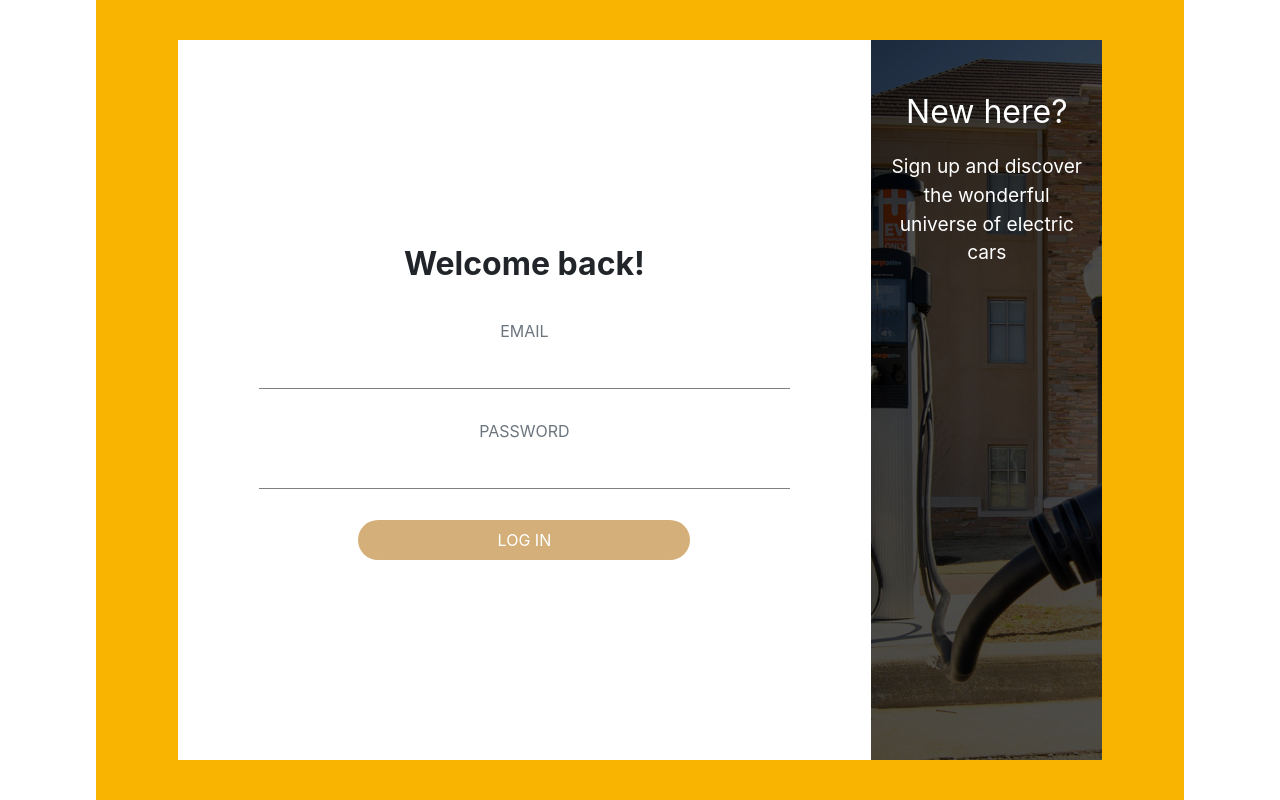
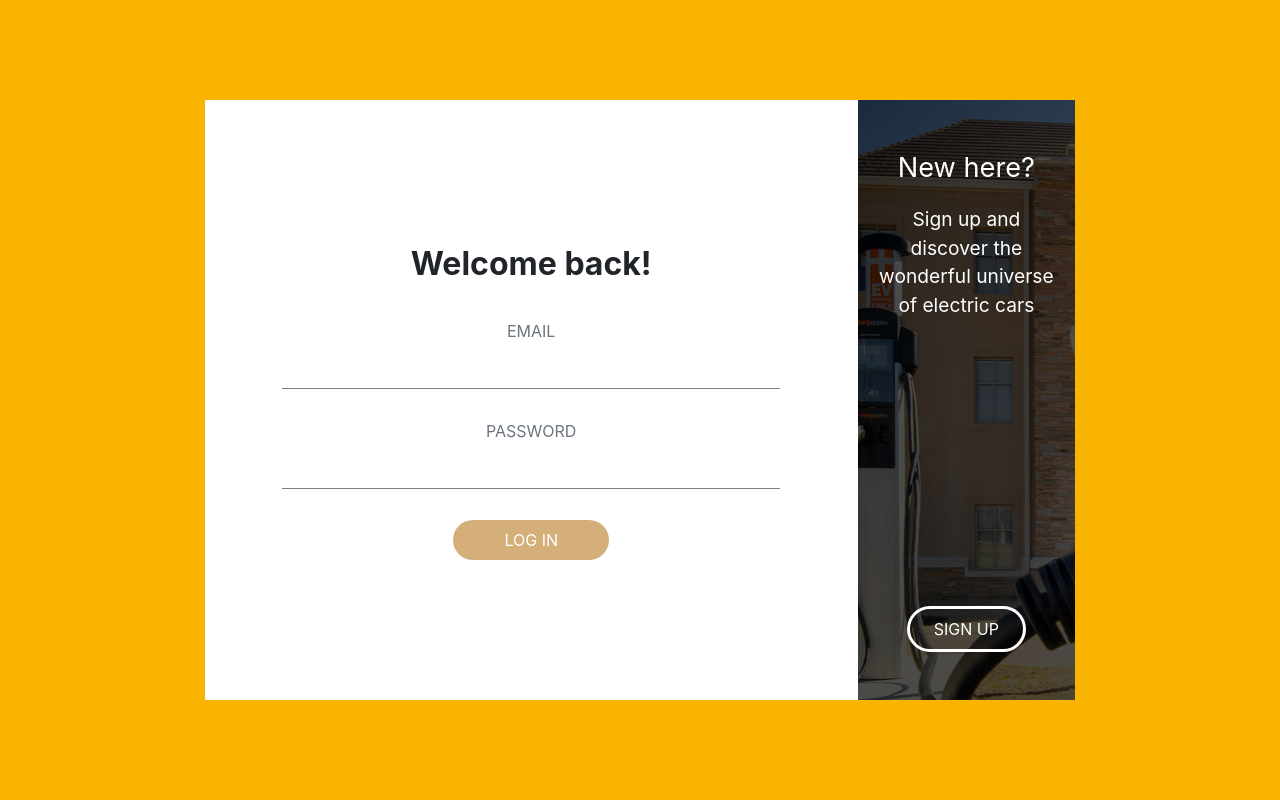
Before and after one commit to AlduLonghi/try-an-electric-car-frontend, a React (Create React App) app: page /login in a window 1280 px wide. Built offline with nearby package versions, Linux system fonts and the light colour scheme.

Commit message:
Change name to style file and fix linter errors

```diff
--- a/src/index.js
+++ b/src/index.js
@@ -2,7 +2,6 @@ import React from 'react';
 import ReactDOM from 'react-dom';
 import { Provider } from 'react-redux';
 import './styles/index.css';
-import './styles/App.scss';
 import App from './components/App';
 import 'bootstrap/dist/css/bootstrap.min.css';
 import store from './redux/store';
--- a/src/pages/Login.js
+++ b/src/pages/Login.js
@@ -4,6 +4,7 @@ import { connect } from 'react-redux';
 import PropTypes from 'prop-types';
 import { setUser, loggedIn } from '../redux/actions/user';
 import fetchConfig from '../helpers/fetch';
+import '../styles/Auth.scss';
 
 const Login = ({ setUser, loggedIn }) => {
   const history = useHistory();
@@ -13,7 +14,7 @@ const Login = ({ setUser, loggedIn }) => {
     setLoginInputs({ ...loginInputs, [e.target.name]: e.target.value });
   };
 
-  const handleOnClick = () => {
+  const handleOnClickForm = () => {
     fetch('http://localhost:3000/login', {
       ...fetchConfig,
       method: 'POST',
@@ -27,11 +28,11 @@ const Login = ({ setUser, loggedIn }) => {
   };
 
   return (
-    <div className="login-cont d-flex align-items-center justify-content-center">
-      <div className="row login-row mx-0">
-        <div className="col-lg-9 d-flex align-items-center">
-          <form className="login-form">
-            <p className="welcome">Welcome back!</p>
+    <div className="auth-cont d-flex align-items-center justify-content-center py2">
+      <div className="row auth-row mx-0">
+        <div className="col-md-9 d-flex align-items-center">
+          <form className="auth-form">
+            <p className="form-title">Welcome back!</p>
             <div>
               <span className="text-muted text-uppercase mb-3">Email</span>
               <input type="email" className="input" name="email" onChange={handleChange} />
@@ -40,12 +41,15 @@ const Login = ({ setUser, loggedIn }) => {
               <span className="text-muted text-uppercase mb-3">Password</span>
               <input type="password" className="input" name="password" onChange={handleChange} />
             </div>
-            <button type="button" className="d-block mx-auto py-2 text-uppercase w-50" onClick={handleOnClick}>Log in</button>
+            <button type="button" className="d-block mx-auto py-2 text-uppercase" onClick={handleOnClickForm}>Log in</button>
           </form>
         </div>
-        <div className="col-lg-3 login-side py-5">
-          <p className="mb-3">New here?</p>
-          <p>Sign up and discover the wonderful universe of electric cars</p>
+        <div className="col-md-3 auth-side">
+          <div>
+            <p className="mb-3">New here?</p>
+            <p>Sign up and discover the wonderful universe of electric cars</p>
+          </div>
+          <button type="button" className="side-button d-block text-uppercase py-2 px-4 mx-auto">Sign up</button>
         </div>
       </div>
     </div>
--- a/src/styles/App.scss
+++ b/src/styles/Auth.scss
@@ -1,12 +1,12 @@
 $yellow-color: #f9b401;
 
-.login-cont {
+.auth-cont {
   min-height: 100vh;
   background-color: $yellow-color;
   place-items: center;
 }
 
-.login-form {
+.auth-form {
   width: 100%;
   min-height: 40vh;
   margin: auto;
@@ -23,19 +23,20 @@ $yellow-color: #f9b401;
 
   button {
     border: none;
+    width: 50%;
     border-radius: 25px;
-    background-color: #D4AF79;
+    background-color: #d4af79;
     color: white;
   }
 }
 
-.login-row {
+.auth-row {
   background-color: white;
   min-height: 90vh;
   width: 85%;
 }
 
-.welcome {
+.form-title {
   font-size: 2rem;
   font-weight: bold;
   margin-bottom: 0;
@@ -48,30 +49,78 @@ $yellow-color: #f9b401;
   font-size: 1.2rem;
 }
 
-.login-side {
+.auth-side {
+  display: flex;
+  flex-direction: column;
+  justify-content: space-between;
   color: white;
   text-align: center;
   background: -webkit-gradient(linear, left top, left bottom, from(rgba(0, 0, 0, 0.7)), to(rgba(0, 0, 0, 0.7))), url("../assets/car-charging.jpg") no-repeat center center;
+  padding: 3rem 0;
 
   p:first-child {
     font-size: 2rem;
   }
+
+  p:nth-child(2) {
+    font-size: 1.3rem;
+  }
+}
+
+.side-button {
+  background-color: transparent;
+  border: 3px solid white;
+  color: white;
+  border-radius: 25px;
+}
+
+@media only screen and (min-width: 768px) {
+  .auth-row {
+    min-height: 75vh;
+  }
+
+  .auth-side {
+    background: -webkit-gradient(linear, left top, left bottom, from(rgba(0, 0, 0, 0.7)), to(rgba(0, 0, 0, 0.7))), url("../assets/car-charging.jpg") no-repeat center center;
+
+    p:first-child {
+      font-size: 1.7rem;
+    }
+
+    p:nth-child(2) {
+      font-size: 1rem;
+    }
+  }
 }
 
 @media screen and (min-width: 994px) {
-  .login-side {
+  .auth-side {
     background: -webkit-gradient(linear, left top, left bottom, from(rgba(0, 0, 0, 0.7)), to(rgba(0, 0, 0, 0.7))), url("../assets/car-charging.jpg") no-repeat -450px top;
 
     p:nth-child(2) {
       font-size: 1.2rem;
     }
   }
+
+  .auth-form {
+    button {
+      width: 25%;
+    }
+  }
 }
 
 @media screen and (min-width: 1200px) {
-  .login-side {
+  .auth-cont {
+    width: 85%;
+    margin: auto;
+  }
+
+  .auth-side {
     p:nth-child(2) {
       font-size: 1.2rem;
     }
   }
+
+  .auth-row {
+    width: 80%;
+  }
 }
--- a/src/styles/index.css
+++ b/src/styles/index.css
@@ -5,16 +5,9 @@
 }
 
 #root {
-  width: 100%;
-  margin: auto;
+  background-color: #f9b401;
 }
 
 *:focus {
   outline: none;
 }
-
-@media screen and (min-width: 1200px) {
-  #root {
-    width: 85%;
-  }
-}
```
